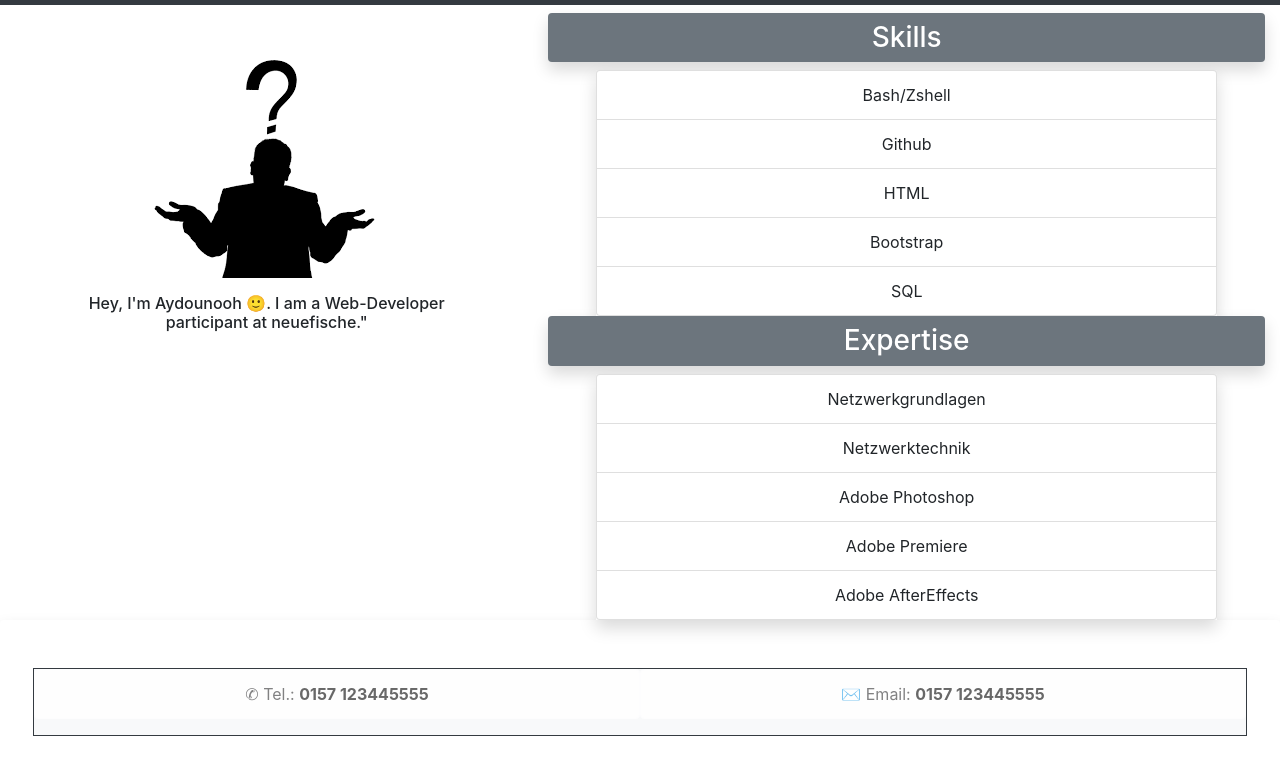
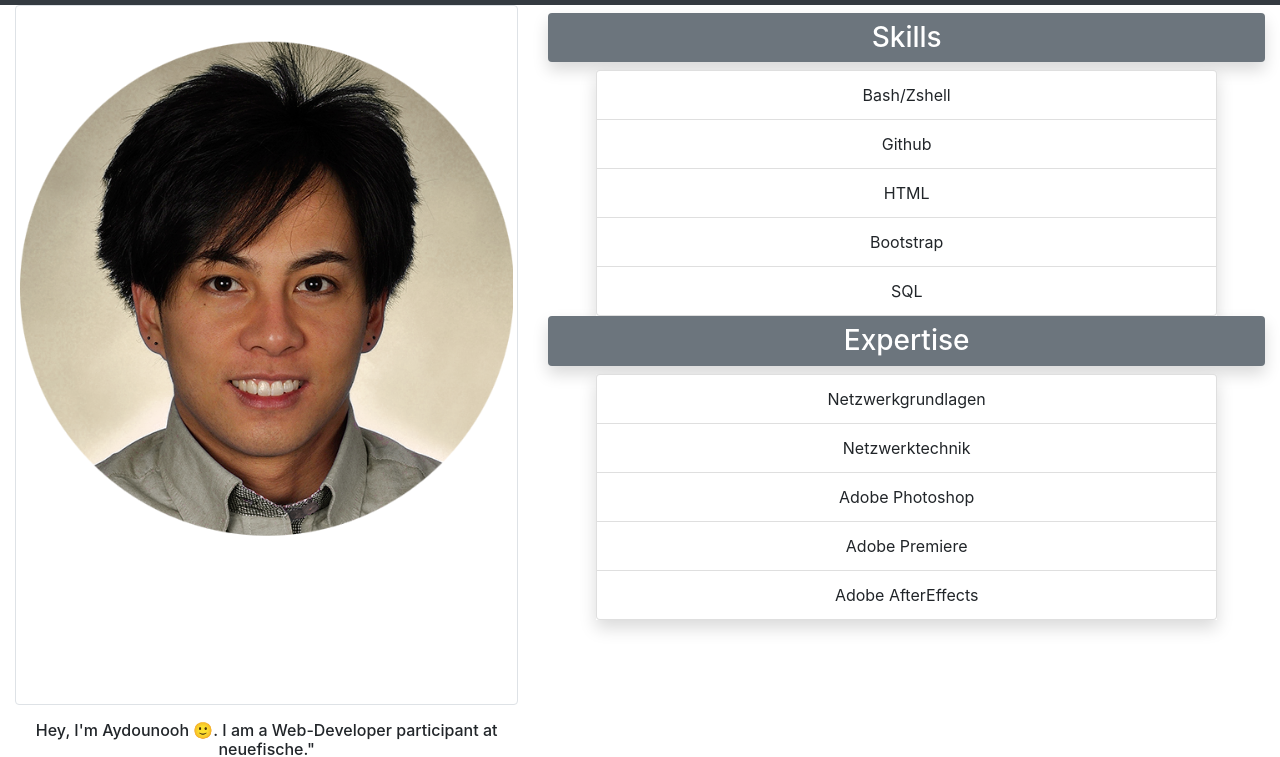
Before and after one commit to stqrsky/Personal-Website-Starsky, a plain HTML site: page index.html in a window 1280 px wide. Shown: the part 53-810 px from the top of the page. Drawn offline with nearby package versions, Linux system fonts and the light colour scheme.

Commit message:
Add profile picture

```diff
--- a/index.html
+++ b/index.html
@@ -27,8 +27,8 @@
 
                 <!-- foto / short info / skills -->
         <div class="row">
-            <div class="col-md-5 p-5">
-                <img src="images/Download.png" alt="foto"></img>
+            <div class="col-md-5">
+                <img class="img-thumbnail" src="images/Star foto.png" alt="starsky menchate"></img>
                 <h6 class="pt-3">
                     Hey, I'm Aydounooh 🙂. I am a Web-Developer participant at neuefische."
                 </h6>
```
